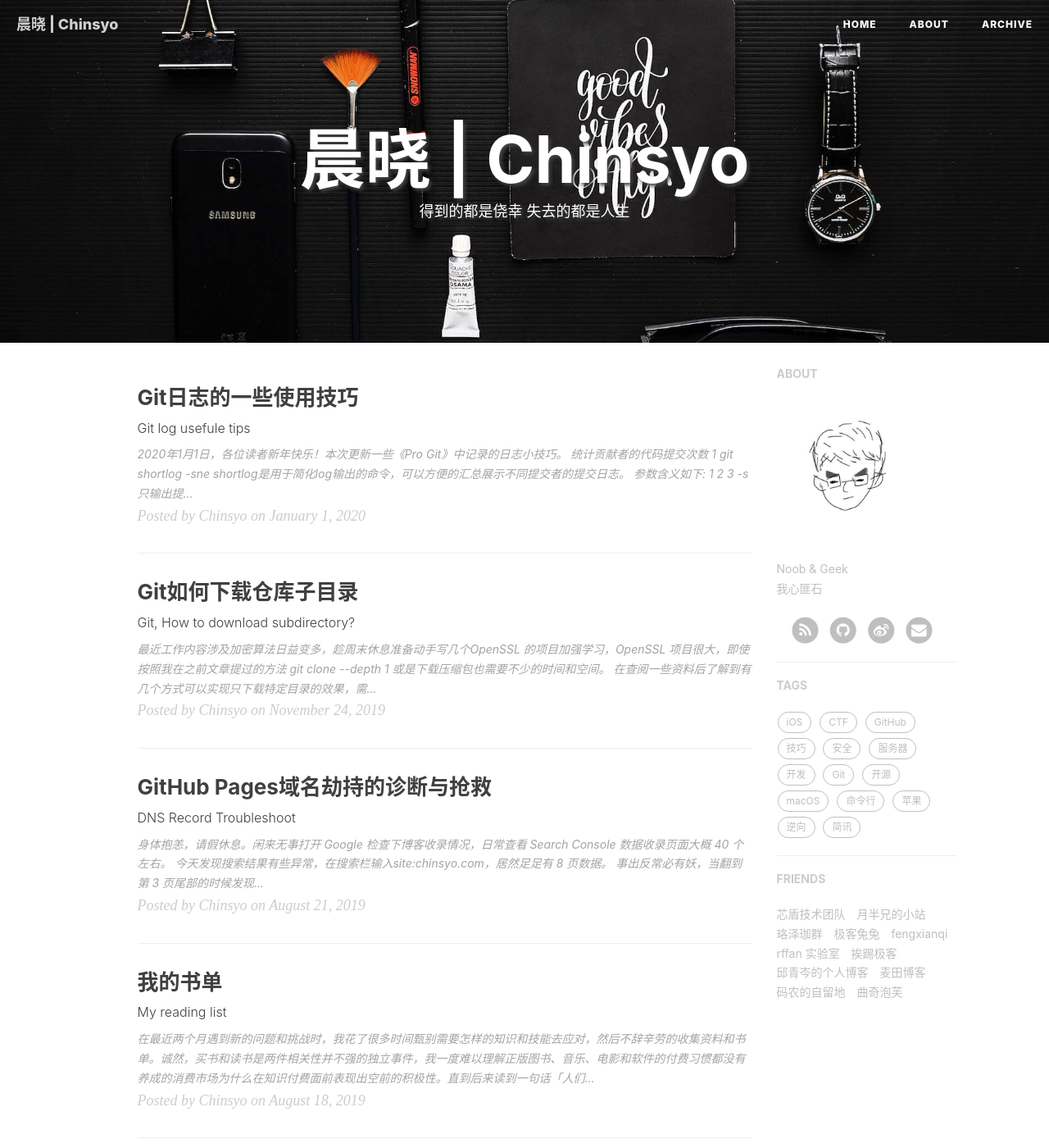
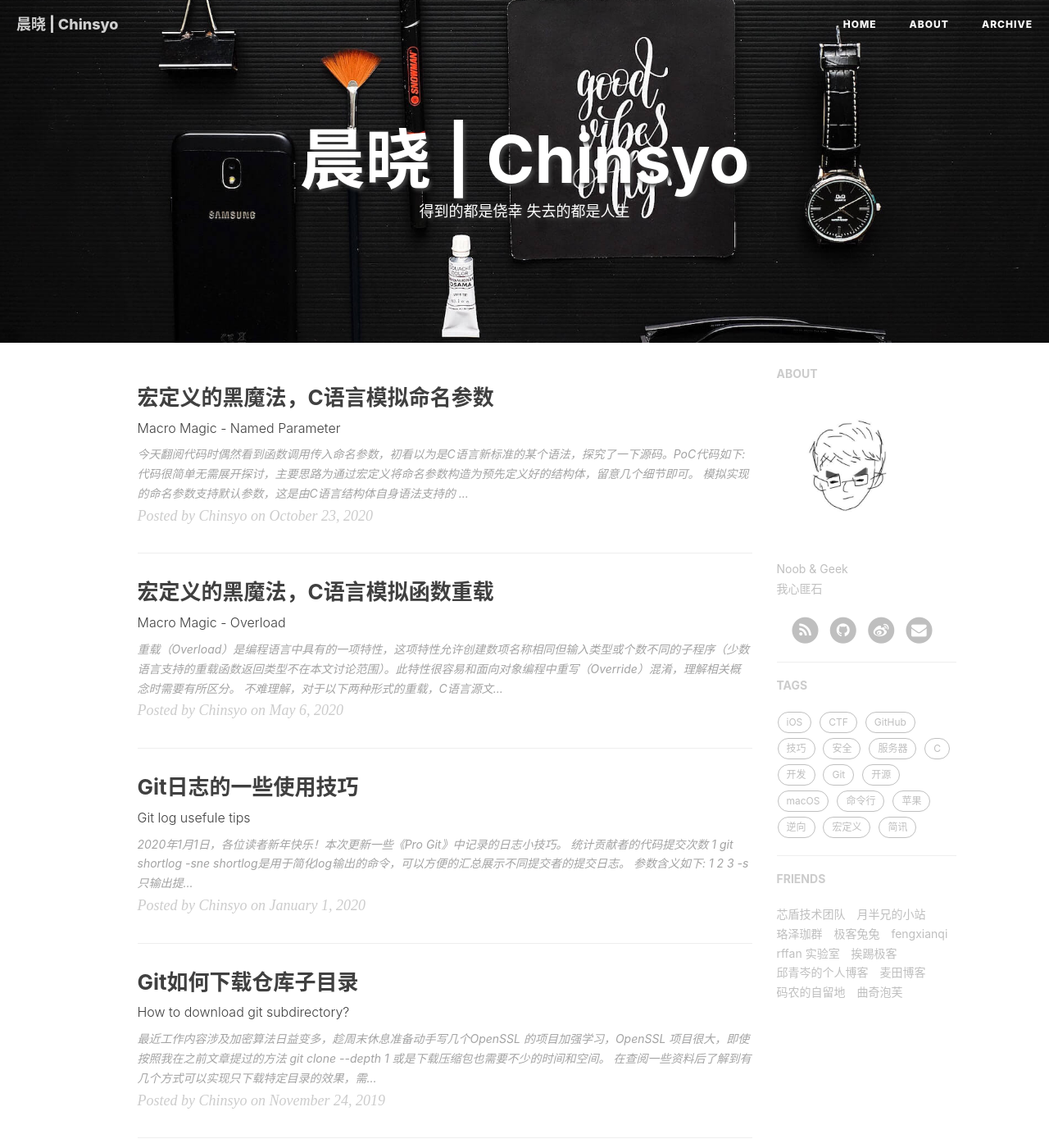
Before and after one commit to chinsyo/chinsyo.github.io, a Jekyll site: the page built from index.html, in a window 1280 px wide and 1400 px high. Shown: the whole window at 82% size. Built offline with Jekyll 4.4.1, drawn with Linux system fonts in a browser that asks for light colours; the list of posts is cut into pages by our own code; comment, search, counter and statistics services are not loaded; some of the changed text lies outside the part shown.

Commit message:
add macro magic series article

````diff
--- /dev/null
+++ b/_posts/2020-05-16-macro-magic-overload.md
@@ -0,0 +1,142 @@
+---
+title: 宏定义的黑魔法，C语言模拟函数重载
+subtitle: Macro Magic - Overload
+date: 2020-05-06 12:00:00
+tags:
+  - C
+  - 宏定义
+  - 开发
+  - 技巧
+---
+
+重载（Overload）是编程语言中具有的一项特性，这项特性允许创建数项名称相同但输入类型或个数不同的子程序（少数语言支持的重载函数返回类型不在本文讨论范围）。此特性很容易和面向对象编程中重写（Override）混淆，理解相关概念时需要有所区分。
+
+不难理解，对于以下两种形式的重载，C语言源文件无法通过编译。
+
+1）名称相同，但参数个数不同
+
+```c
+int function(int arg1);
+int function(int arg1, int arg2);
+```
+
+2）名称相同，但参数类型不同
+
+```c
+int function(int arg1);
+int function(char arg1);
+```
+
+第一种情况可以用于模拟高级编程语言的默认参数，是本文讨论的重点。宏定义的展开和替换作用于预编译阶段，可以对常量、类型、代码块以及函数名设置别名。
+
+既然函数名不可以相同，那么有没有可能通过以下方式模拟重载呢？
+
+```c
+int function1(int arg1);
+int function2(int arg1, int arg2);
+#define FUNCTION function1
+#define FUNCTION function2
+```
+
+显然这样的方式并不奏效，重复的宏定义会覆盖先前的内容。经过一番搜索查阅到以下方式并验证有效。
+
+```c
+#define GET_MACRO(_1,_2,_3,NAME,...) NAME
+#define FOO(...) GET_MACRO(__VA_ARGS__, FOO3, FOO2, FOO1)(__VA_ARGS__)
+int FOO1(int arg1) {
+  return arg1;
+}
+int FOO2(int arg1, int arg2) {
+  return arg1 + arg2;
+}
+int FOO3(int arg1, int arg2, int arg3) {
+  return arg1 + arg2 + arg3;
+}
+```
+
+GCC编译器可以通过-E参数单独进行预编译检查效果，如下。
+
+```bash
+FOO(1) => FOO1(1) => 1
+FOO(1,2) => FOO2(1,2) => 3
+FOO(1,2,3) => FOO3(1,2,3) => 6
+```
+
+以三个入参数为例，FOO(1,2,3)首先会替换为GET_MACRO(1,2,3,FOO3,FOO2,FOO1)(1,2,3)。紧接着GET_MACRO(1,2,3,FOO3,FOO2,FOO1)会替换为第3个(从0数起)参数，即FOO3。
+
+FOO的宏定义中，__VA_ARGS__为空时参数会以逗号开始，在C语言中不是有效的语法，因此该方案模拟的重载不支持0个参数的情况。对于GCC编译器，stackoverflow高赞答案有利用##__VA_ARGS__这一拓展语法的适配方式，感兴趣的朋友可以前往查看。
+
+以上虽然模拟了重载参数个数的效果，但存在多处硬编码显然不够优雅，因此很快有人基于google讨论组的方式实现了通用版本。
+
+![](https://cdn.chinsyo.com/img/macro-magic-overload/01.png)
+
+通过__NARG__(__VA_ARGS__)获取参数个数N，然后通过##这一特殊的宏定义和FUNC拼接得到FUNCN作为函数名。以FOO为例，该方案只需要以下一行代码即实现了对FOO传入1~63个参数时会自动关联到FOO1~FOO63。
+
+63个参数限制，我猜测和平台寄存器个数相关，此处可以为不受限制，尽管函数命名都以数字结尾同样丧失了一定的灵活性，我们可以安慰自己「约定优于配置」嘛。😅
+
+如果你的开发环境采用C99及以上标准，也可以通过以下方式实现，核心思想类似。
+
+```c
+#include <stdio.h>
+#include <order/interpreter.h>
+
+void oneArg(int a) {
+    printf("one arg: %d\n", a);
+}
+
+void twoArgs(int a, int b) {
+    printf("two args: %d %d\n", a, b);
+}
+
+void threeArgs(int a, int b, int c) {
+    printf("three args: %d %d %d\n", a, b, c);
+}
+
+#define ORDER_PP_DEF_8function_list  \
+ORDER_PP_CONST(("unused")            \
+               (oneArg)              \
+               (twoArgs)             \
+               (threeArgs))
+
+#define SelectFunction(...) ORDER_PP (                                 \
+    8seq_at(8tuple_size(8((__VA_ARGS__))), 8function_list)  \
+)
+
+#define Overloaded(...) SelectFunction(__VA_ARGS__)(__VA_ARGS__)
+
+int main(void) {
+    Overloaded(42);
+    Overloaded(42, 47);
+    Overloaded(42, 47, 64);
+    return 0;
+}
+```
+
+C11及以上标准（GCC 4.9起）添加了额外关键字_Generic，可以借助其实现对参数类型的重载，目前我没有相关需求故不再展开介绍。方案如下：
+
+```c
+foo_int (int a)
+foo_char (char b)
+foo_float_int (float c , int d)
+
+#define foo(_1, ...) _Generic((_1),                                 \
+                            int: foo_int,                           \
+                            char: foo_char,                         \
+                            float: _Generic((FIRST(__VA_ARGS__,)),  \
+                            int: foo_float_int))(_1, __VA_ARGS__)
+#define FIRST(A, ...) A
+```
+
+第一种方案对参数个数的重载巧妙借助了宏定义的灵活性，通过预编译期替换文本的方式实现了高级编程语言的特性，不得不感叹巧夺天工。
+
+如果你想深入了解这些内容，不妨点击以下参考阅读进行深入学习。
+
+参考阅读：
+
+[1] https://stackoverflow.com/questions/11761703/overloading-macro-on-number-of-arguments
+
+[2] https://stackoverflow.com/questions/479207/how-to-achieve-function-overloading-in-c
+
+[3] https://stackoverflow.com/questions/22505633/static-if-in-c99s-preprocessor/22624852#22624852
+
+[4] https://gustedt.wordpress.com/2010/06/03/default-arguments-for-c99/
--- /dev/null
+++ b/_posts/2020-10-23-macro-magic-named-parameter.md
@@ -0,0 +1,22 @@
+---
+title: 宏定义的黑魔法，C语言模拟命名参数
+subtitle: Macro Magic - Named Parameter
+date: 2020-10-23 12:00:00
+tags:
+  - C
+  - 宏定义
+  - 开发
+  - 技巧
+---
+
+今天翻阅代码时偶然看到函数调用传入命名参数，初看以为是C语言新标准的某个语法，探究了一下源码。PoC代码如下:
+
+![](https://cdn.chinsyo.com/img/macro-magic-named-parameter/01.png)
+
+代码很简单无需展开探讨，主要思路为通过宏定义将命名参数构造为预先定义好的结构体，留意几个细节即可。
+
+1. 模拟实现的命名参数支持默认参数，这是由C语言结构体自身语法支持的
+2. 定义和已知函数同名的宏定义会发生覆盖，因此宏定义要放在函数声明之后
+3. 为了支持多文件共同参与编译的开发场景，因此要在函数声明前撤销宏定义
+
+Readability is reliability, 可读性即可靠性。C语言作为上古遗物，简洁但完备的语法，兼顾了开发效率和运行效率，同时和操作系统结合紧密，时至今日仍然焕发着蓬勃的生机。
````
Also changed, not shown: _posts/2019-11-24-git-download-subdirectory.md (+1 -1 lines).
